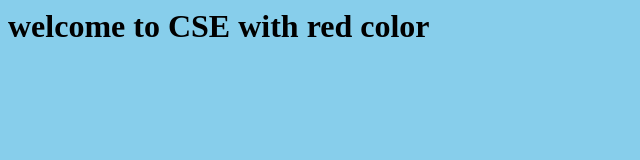
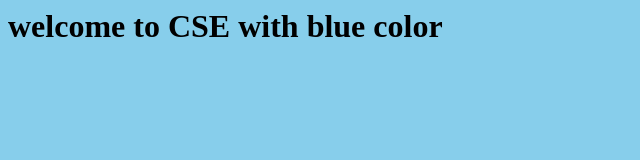
Before and after one commit to Bannu979/color, a plain HTML site: page cse.html in a window 1280 px wide. Shown: the whole page, without its empty margins (0-640 px from the left). Drawn offline with Linux system fonts and the light colour scheme.

Commit message:
cse bg text modified to blue color

```diff
--- a/cse.html
+++ b/cse.html
@@ -1,5 +1,5 @@
 <html>
   <body bgcolor="skyblue">
-    <h1>welcome to CSE with red color</h1>
+    <h1>welcome to CSE with blue color</h1>
   </body>
 </html>
```
